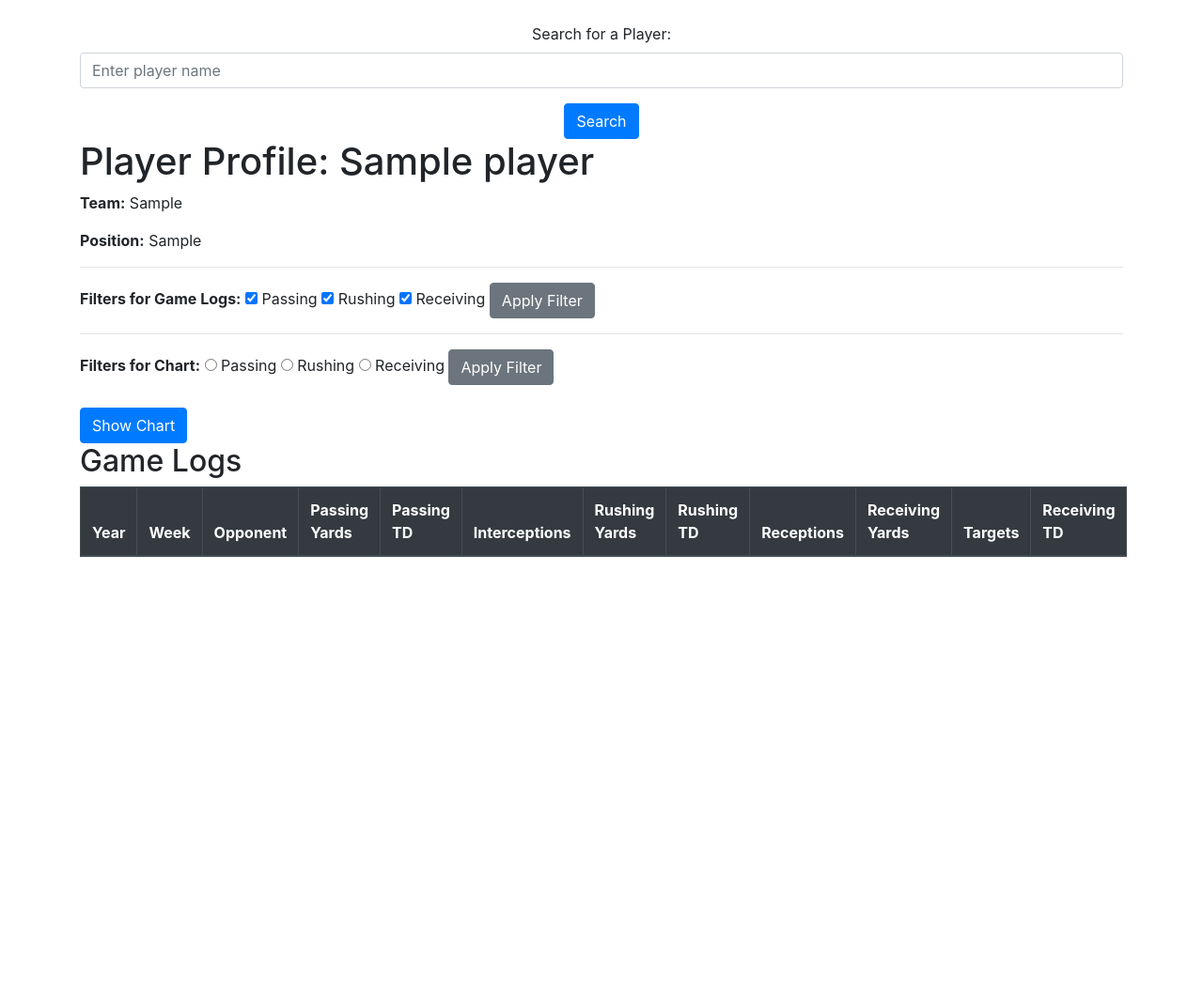
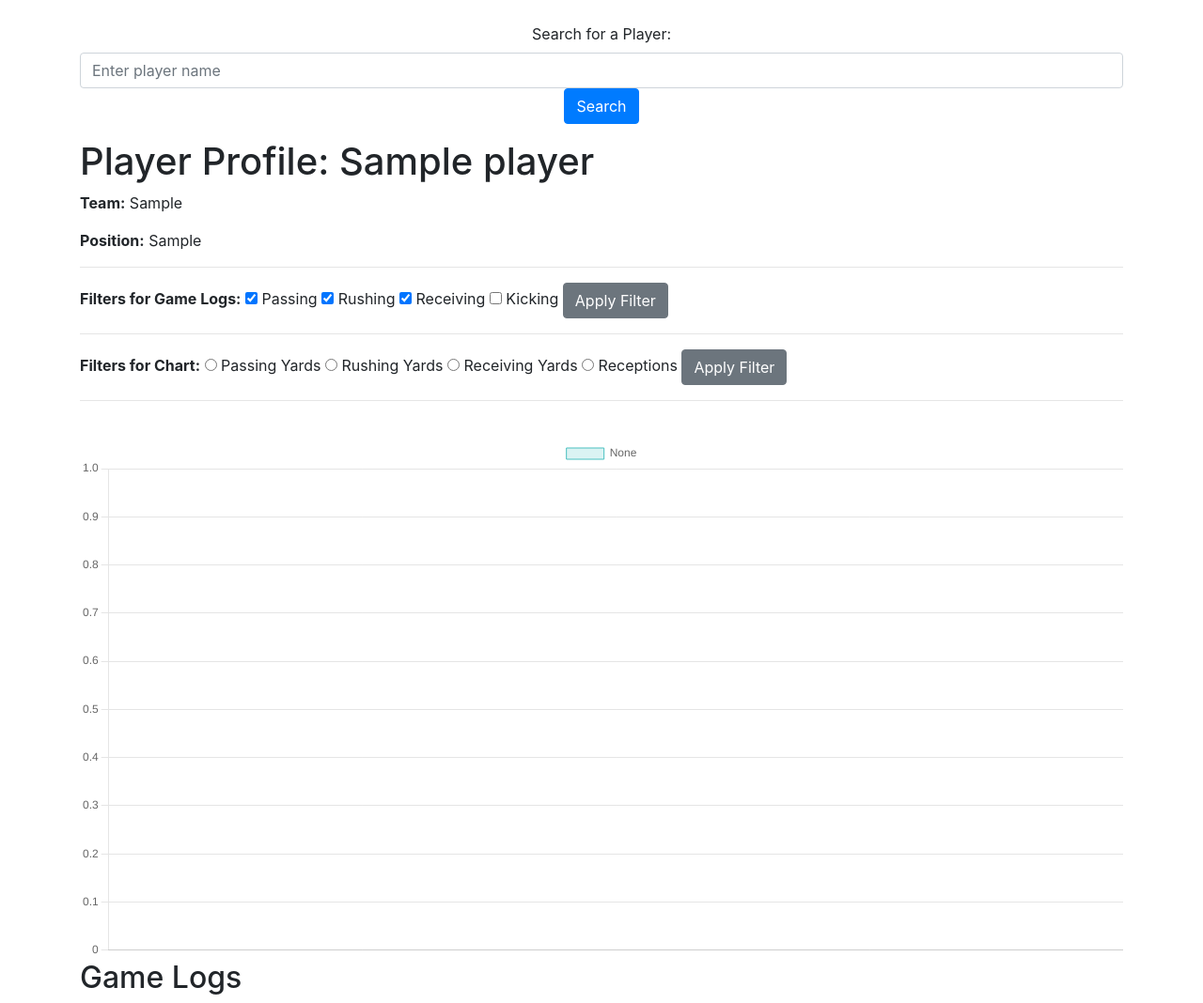
Before and after one commit to ericanderson00/nfl-research-tool, a Flask app: page /playerProfile/1 in a window 1280 px wide. Shown: the part 56-1124 px from the top of the page at 94% size. Before the commit the page ends 649 px from the top, so only its background shows below. Run offline with Flask 3, Linux system fonts and the light colour scheme; a user stored in the database is signed in; tables that the repository leaves empty hold one stand-in row (values such as "Sample post"); lists and menus that the app fills with data are empty; some libraries are stand-ins or nearby versions.

Commit message:
graph working with filter selection and going back to desktop

```diff
--- a/website/models.py
+++ b/website/models.py
@@ -52,7 +52,6 @@ class GameLog(db.Model):
     carries = db.Column(db.Integer, default=0) #add later
     longRush = db.Column(db.Float, default=0)#add later
 
-
     passYards = db.Column(db.Integer, default=0)
     passTD = db.Column(db.Integer, default=0)
     interceptions = db.Column(db.Integer, default=0)
--- a/website/templates/player_profile.html
+++ b/website/templates/player_profile.html
@@ -13,10 +13,12 @@
             placeholder="Enter player name"
             required
         />
+        <button type="submit" class="btn btn-primary">Search</button>
     </div>
-    <button type="submit" class="btn btn-primary">Search</button>
+
 </form>
 
+<!-- <h1>{{bar_filters}}</h1> -->
 <h1>Player Profile: {{ player.playerName }}</h1>
 <p><strong>Team:</strong> {{ player.team }}</p>
 <p><strong>Position:</strong> {{ player.pos }}</p>
@@ -25,10 +27,12 @@
 <form method="POST" action="{{ url_for('views.playerProfile', player_id=player.playerID) }}">
     <label><strong>Filters for Game Logs: </strong></label>
     <div class="d-inline">
-        <input class="gamelogCheckBoxes" type="checkbox" name="statsFilter" value="passing" {% if 'passing' in table_filters %}checked{% endif %}> Passing
-        <input type="checkbox" name="statsFilter" value="rushing" {% if 'rushing' in table_filters %}checked{% endif %}> Rushing
-        <input type="checkbox" name="statsFilter" value="receiving" {% if 'receiving' in table_filters %}checked{% endif %}> Receiving
-        <button type="submit" class="btn btn-secondary">Apply Filter</button>
+        <input type="checkbox" name="tableFilter" value="passing" {% if 'passing' in table_filters %}checked{% endif %}> Passing
+        <input type="checkbox" name="tableFilter" value="rushing" {% if 'rushing' in table_filters %}checked{% endif %}> Rushing
+        <input type="checkbox" name="tableFilter" value="receiving" {% if 'receiving' in table_filters %}checked{% endif %}> Receiving
+        <input type="checkbox" name="tableFilter" value="kicking" {% if 'kicking' in table_filters %}checked{% endif %}> Kicking
+
+        <button type="submit" name="action" value="filter_gamelogs" class="btn btn-secondary">Apply Filter</button>
     </div>
 
 </form>
@@ -38,20 +42,21 @@
 <form method="POST" action="{{ url_for('views.playerProfile', player_id=player.playerID) }}">
     <div class="d-inline">
         <label><strong>Filters for Chart: </strong></label>
-            <input type="radio" name="statsFilter" value="passing" {% if 'passing' in chart_filters %}checked{% endif %}> Passing
-            <input type="radio" name="statsFilter" value="rushing" {% if 'rushing' in chart_filters %}checked{% endif %}> Rushing
-            <input type="radio" name="statsFilter" value="receiving" {% if 'receiving' in chart_filters %}checked{% endif %}> Receiving
-            <button align="inline" type="submit" class="btn btn-secondary">Apply Filter</button>
+        <input type="radio" name="barFilter" value="passYards" {% if bar_filters == 'passYards' %}checked{% endif %}> Passing Yards
+        <input type="radio" name="barFilter" value="rushYards" {% if bar_filters == 'rushYards' %}checked{% endif %}> Rushing Yards
+        <input type="radio" name="barFilter" value="recYds" {% if bar_filters == 'recYds' %}checked{% endif %}> Receiving Yards
+        <input type="radio" name="barFilter" value="receptions" {% if bar_filters == 'receptions' %}checked{% endif %}> Receptions
+
+        <button align="inline" type="submit" name="action" value="filter_chart" class="btn btn-secondary">Apply Filter</button>
     </div>
+</form>
+<hr />
 
-</form>
 <!--test code-->
 
 <br />
-<div>
-    <button id="chartButton" class="btn btn-primary" onclick="toggleChartView()">Show Chart</button>
-</div>
-<div id="chartContainer" style="display: none;">
+
+<div id="chartContainer">
     <canvas id="gameLogsChart"></canvas>
 </div>
 
@@ -78,6 +83,9 @@
                     <th>Receiving Yards</th>
                     <th>Targets</th>
                     <th>Receiving TD</th>
+                {% endif %}
+                {% if 'kicking' in table_filters %}
+                    <th>Kicking</th>
                 {% endif %}
             </tr>
         </thead>
@@ -115,20 +123,30 @@
 
 
 <script>
-    let chartData = {
-        labels: [{% for log in game_logs %}'Week {{ log.week }}' {% if not loop.last %},{% endif %}{% endfor %}],
+    let gameLogsChart;
+
+    function updateChart(barLabel, barData) {
+        const chartContainer = document.getElementById('chartContainer');
+        const chartElement = document.getElementById('gameLogsChart');
+
+        if (gameLogsChart) {
+            gameLogsChart.destroy();
+        }
+
+        const updatedChartData = {
+            labels: [{% for log in game_logs2 %}'Week {{ log.week }}' {% if not loop.last %},{% endif %}{% endfor %}],
             datasets: [{
-            label: 'Receptions',
-            data: [{% for log in game_logs %}{{ log.receptions }} {% if not loop.last %},{% endif %}{% endfor %}],
+                label: barLabel,
+                data: barData,
                 borderColor: 'rgba(75, 192, 192, 1)',
                 backgroundColor: 'rgba(75, 192, 192, 0.2)',
                 borderWidth: 1
             }]
         };
 
-    let chartConfig = {
+        gameLogsChart = new Chart(chartElement, {
             type: 'bar',
-        data: chartData,
+            data: updatedChartData,
             options: {
                 responsive: true,
                 scales: {
@@ -137,36 +155,16 @@
                     }
                 }
             }
-    };
+        });
+    }
 
-    let gameLogsChart;
+    // On page load, initialize the chart
     document.addEventListener('DOMContentLoaded', function () {
-        // Initialize the chart on page load
-        gameLogsChart = new Chart(document.getElementById('gameLogsChart'), chartConfig);
+        const initialBarLabel = '{{ bar_filters }}';
+        const initialBarData = JSON.parse('{{ bar_data | tojson }}');
+        updateChart(initialBarLabel, initialBarData);
     });
 
-    function toggleChartView() {
-        let chartContainer = document.getElementById('chartContainer');
-        let tableContainer = document.getElementById('tableContainer');
-        let chartButton = document.getElementById('chartButton');
-        let tableButton = document.getElementById('tableButton');
-
-        if (chartContainer.style.display === 'none') {
-            chartContainer.style.display = 'block';
-            tableContainer.style.display = 'none';
-            chartButton.classList.add('btn-primary');
-            chartButton.classList.remove('btn-secondary');
-            tableButton.classList.add('btn-secondary');
-            tableButton.classList.remove('btn-primary');
-        } else {
-            chartContainer.style.display = 'none';
-            tableContainer.style.display = 'block';
-            chartButton.classList.add('btn-secondary');
-            chartButton.classList.remove('btn-primary');
-            tableButton.classList.add('btn-primary');
-            tableButton.classList.remove('btn-secondary');
-        }
-    }
 </script>
 
 
--- a/website/views.py
+++ b/website/views.py
@@ -50,14 +50,12 @@ def delete_note():
 def searchPlayer():
 
     search_results = []
-    selected_filters = []
     error_message = None
     #when submit happens
     if request.method == 'POST':
 
         #player name = whatever is in text field
         player_name = request.form.get('playerName')
-        selected_filters = request.form.getlist('statsFilter') or selected_filters
 
 
         if player_name:
@@ -74,10 +72,12 @@ def searchPlayer():
 @login_required
 def playerProfile(player_id):
 
+    table_filters = []
+    bar_filters = None
+
     # print(f"Searching for player with ID: {player_id}")
 
-    table_filters = ['passing', 'rushing', 'receiving']
-    chart_filters = []
+
     player = PlayerInfo.query.get(player_id)
     print(PlayerInfo.query.get(player_id))
     game_logs = []
@@ -91,19 +91,62 @@ def playerProfile(player_id):
         table_filters = ['receiving']
     elif player.pos == 'TE':
         table_filters = ['receiving']
+    elif player.pos == 'TE':
+        table_filters = ['kicking']
     else:
         table_filters = ['passing', 'rushing', 'receiving']  # For all other positions, show all stats
 
     if request.method == 'POST':
-        table_filters = request.form.getlist('statsFilter') or table_filters
+        table_filters = request.form.getlist('tableFilter')
+        bar_filters = request.form.get('barFilter')
+        print(f"Selected table Filter: {table_filters}")
 
+    #descending
     game_logs = GameLog.query.filter_by(playerID=player_id).order_by(
         GameLog.year.desc(), GameLog.week.desc()
     ).all()
+
+    #ascending
+    game_logs2 = GameLog.query.filter_by(playerID=player_id).order_by(
+        GameLog.year.asc(), GameLog.week.asc()
+    ).all()
+
+
+
+    recYdsArr = []
+    receptionsArr = []
+    rushingYdsArr = []
+    passYardsArr= []
+    barDataArr = []
+    print(bar_filters)
+    if bar_filters == 'passYards':
+        for i in game_logs2:
+            barDataArr.append(i.passYards)
+    elif bar_filters == 'rushYards':
+        for i in game_logs2:
+            barDataArr.append(i.rushYards)
+    if bar_filters == 'recYds':
+        for i in game_logs2:
+            barDataArr.append(i.recYds)
+    if bar_filters == 'receptions':
+        for i in game_logs2:
+            barDataArr.append(i.receptions)
+
+
+        # barDataArr.append(i.bar_filters)
+        # recYdsArr.append(i.bar_filters)
+        # receptionsArr.append(i.bar_filters)
+        # rushingYdsArr.append(i.bar_filters)
+        # passYardsArr.append(i.bar_filters)
+
+    print(barDataArr)
 
     return render_template(
         "player_profile.html",
         player=player,
         game_logs=game_logs,
-        table_filters=table_filters
+        game_logs2=game_logs2,
+        table_filters=table_filters,
+        bar_filters=bar_filters,
+        bar_data=barDataArr
     )
```
Lines whose indentation alone changed are shown as unchanged.
